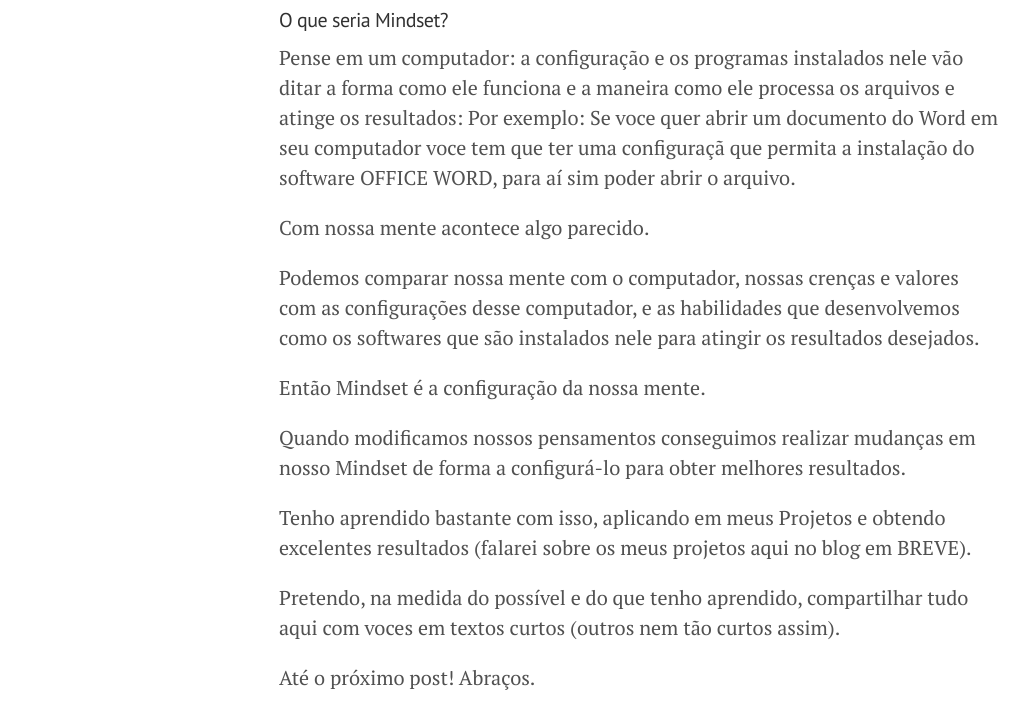
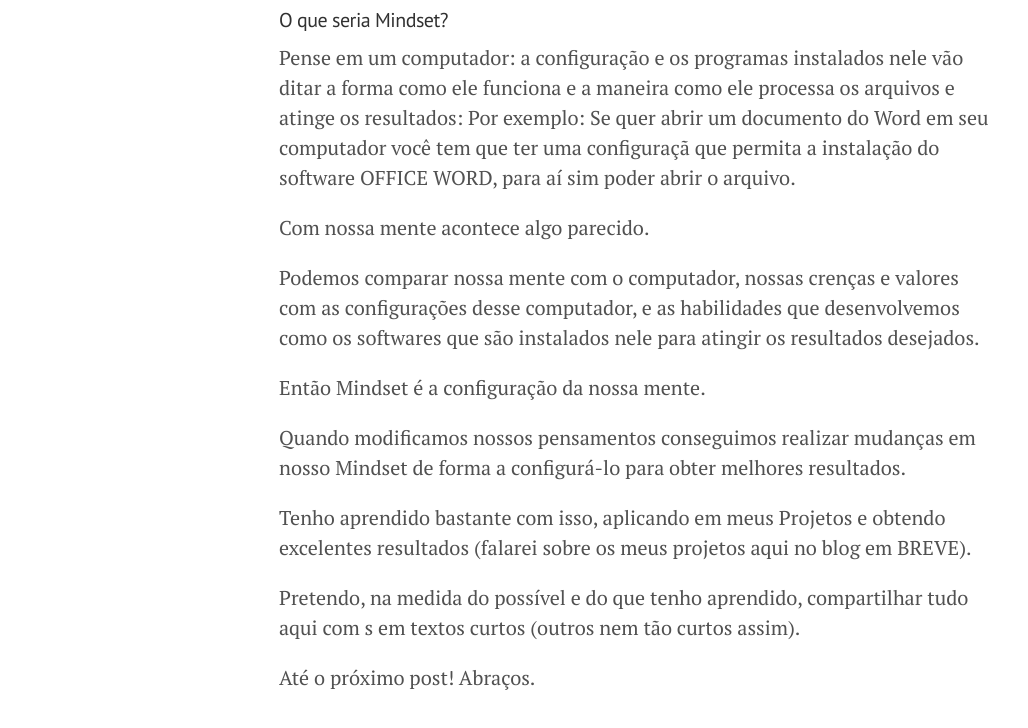
Before and after one commit to metanoia39/metanoia39.github.io, a Jekyll site: the page built from _posts/2017-04-05-qual-objetivo-do-blog-e-porque-metanoia.md, in a window 1280 px wide. Shown: the part 774-1502 px from the top of the page, without its empty margins (1-1029 px from the left). Built offline with Jekyll 4.4.1, drawn with Linux system fonts in a browser that asks for light colours.

Commit message:
[update post] Adicionando acentos.

```diff
--- a/_posts/2017-04-05-qual-objetivo-do-blog-e-porque-metanoia.md
+++ b/_posts/2017-04-05-qual-objetivo-do-blog-e-porque-metanoia.md
@@ -20,7 +20,7 @@
 
 #### O que seria Mindset?
 
-Pense em um computador: a configuração e os programas instalados nele vão ditar a forma como ele funciona e a maneira como ele processa os arquivos e atinge os resultados: Por exemplo: Se voce quer abrir um documento do Word em seu computador voce tem que ter uma configuraçã que permita a instalação do software OFFICE WORD, para aí sim poder abrir o arquivo.
+Pense em um computador: a configuração e os programas instalados nele vão ditar a forma como ele funciona e a maneira como ele processa os arquivos e atinge os resultados: Por exemplo: Se  quer abrir um documento do Word em seu computador você tem que ter uma configuraçã que permita a instalação do software OFFICE WORD, para aí sim poder abrir o arquivo.
 
 Com nossa mente acontece algo parecido.
 
@@ -32,6 +32,6 @@
 
 Tenho aprendido bastante com isso, aplicando em meus Projetos e obtendo excelentes resultados (falarei sobre os meus projetos aqui no blog em BREVE).
 
-Pretendo, na medida do possível e do que tenho aprendido, compartilhar tudo aqui com voces em textos curtos (outros nem tão curtos assim).
+Pretendo, na medida do possível e do que tenho aprendido, compartilhar tudo aqui com s em textos curtos (outros nem tão curtos assim).
 
 Até o próximo post! Abraços.
```
